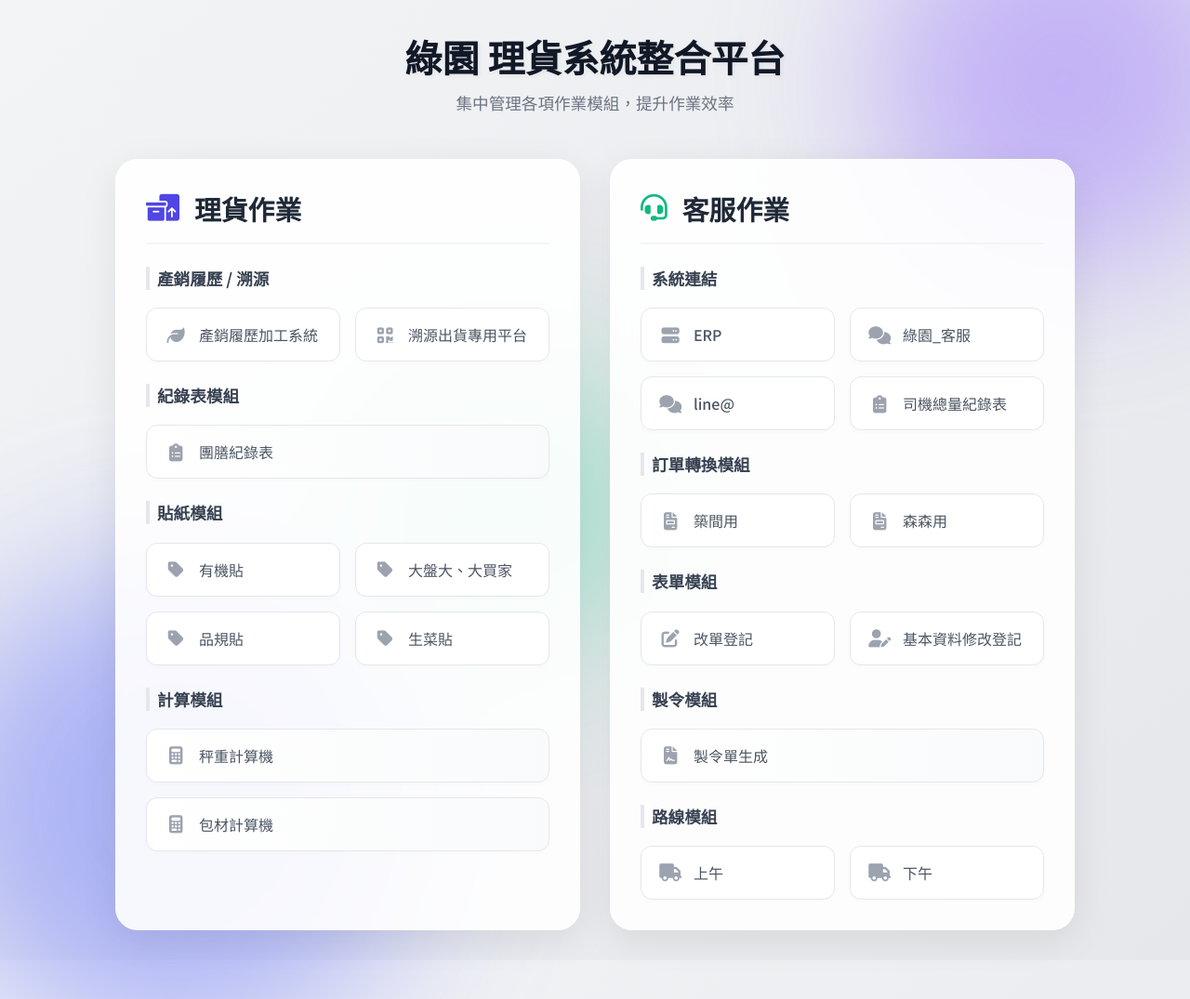
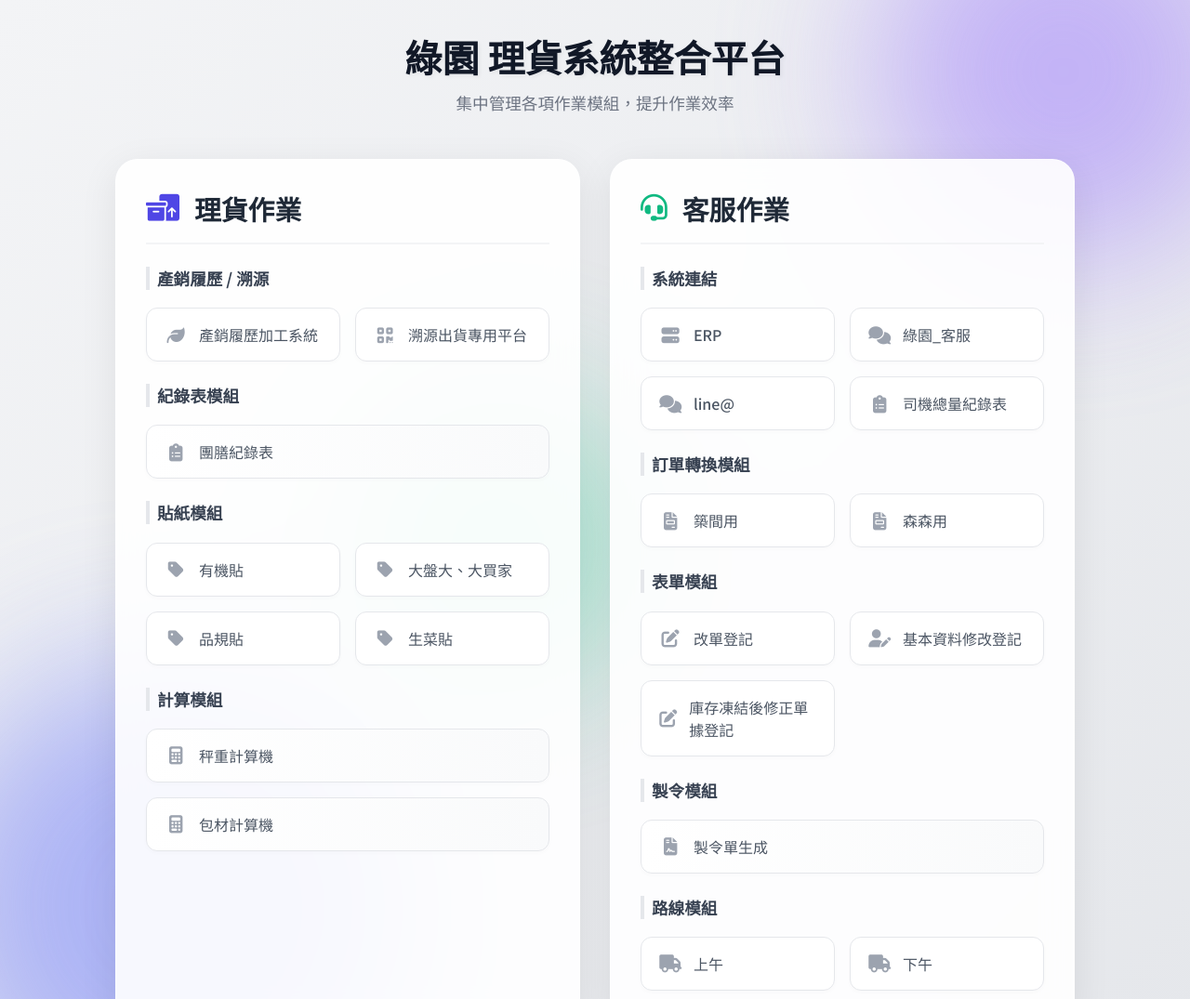
Before and after one commit to tzumin0044/Integrate, a plain HTML site: page index.html in a window 1280 px wide. Shown: the top 1075 px of the page at 93% size. Drawn offline with Linux system fonts and the light colour scheme.

Commit message:
Add files via upload

```diff
--- a/index.html
+++ b/index.html
@@ -398,6 +398,8 @@
                         class="link-btn"><i class="fa-solid fa-pen-to-square"></i> 改單登記</a>
                     <a href="https://docs.google.com/spreadsheets/d/1wDi-laxaYg8tHkY_lAEOAain75VlaVlwzp8VftXzbN8/edit?gid=0#gid=0"
                         class="link-btn"><i class="fa-solid fa-user-pen"></i> 基本資料修改登記</a>
+                    <a href="https://docs.google.com/spreadsheets/d/1DckSUGtPKLMu2kKEvtf9LAFAGy9gTRqu0KWWYTgdQAU/edit?gid=956157249#gid=956157249"
+                        class="link-btn"><i class="fa-solid fa-pen-to-square"></i> 庫存凍結後修正單據登記</a>
                 </div>
             </div>
 
```
